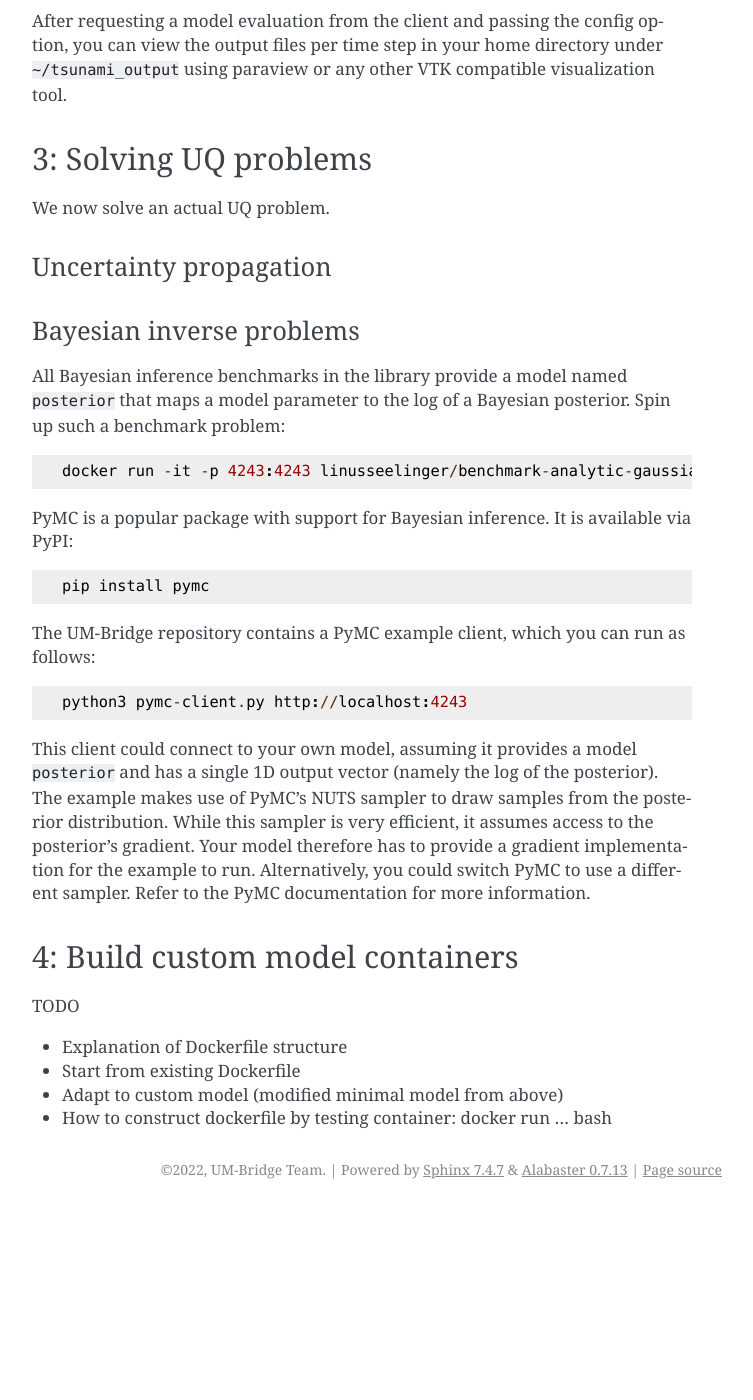
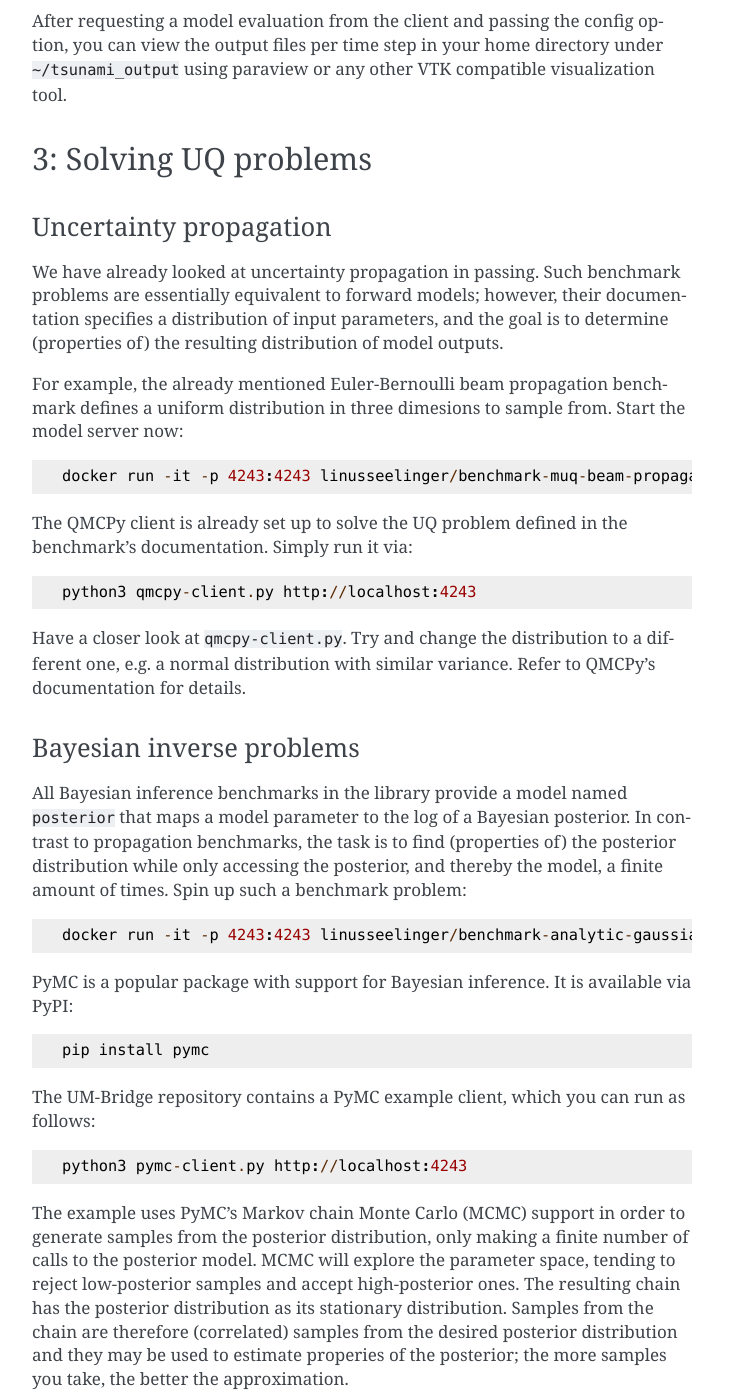
Before and after one commit to UM-Bridge/benchmarks, a Sphinx documentation site: the page built from docs/source/tutorial.rst, in a window 1280 px wide and 1400 px high, scrolled down 4039 px. Shown: the whole window, without its empty margins (388-1141 px from the left). Built offline with Sphinx 7.4.7, drawn with Linux system fonts in a browser that asks for light colours; pages that are not in the unit, such as notebooks, are missing from menus; before the commit the page ends 5248 px from its top, so only the background shows below that; some of the changed text lies outside the part shown.

Commit message:
More tutorial

```diff
--- a/docs/source/tutorial.rst
+++ b/docs/source/tutorial.rst
@@ -131,19 +131,27 @@ After requesting a model evaluation from the client and passing the config optio
 3: Solving UQ problems
 ========================
 
-We now solve an actual UQ problem.
-
 
 Uncertainty propagation
 ------------------------
 
+We have already looked at uncertainty propagation in passing. Such benchmark problems are essentially equivalent to forward models; however, their documentation specifies a distribution of input parameters, and the goal is to determine (properties of) the resulting distribution of model outputs.
 
+For example, the already mentioned Euler-Bernoulli beam propagation benchmark defines a uniform distribution in three dimesions to sample from. Start the model server now::
 
+    docker run -it -p 4243:4243 linusseelinger/benchmark-muq-beam-propagation:latest
+
+The QMCPy client is already set up to solve the UQ problem defined in the benchmark's documentation. Simply run it via::
+
+    python3 qmcpy-client.py http://localhost:4243
+
+Have a closer look at ``qmcpy-client.py``. Try and change the distribution to a different one, e.g. a normal distribution with similar variance. Refer to QMCPy's documentation for details.
 
 Bayesian inverse problems
 ------------------------
 
 All Bayesian inference benchmarks in the library provide a model named ``posterior`` that maps a model parameter to the log of a Bayesian posterior.
+In contrast to propagation benchmarks, the task is to find (properties of) the posterior distribution while only accessing the posterior, and thereby the model, a finite amount of times.
 Spin up such a benchmark problem::
 
     docker run -it -p 4243:4243 linusseelinger/benchmark-analytic-gaussian-mixture
@@ -156,10 +164,11 @@ The UM-Bridge repository contains a PyMC example client, which you can run as fo
 
     python3 pymc-client.py http://localhost:4243
 
-This client could connect to your own model, assuming it provides a model ``posterior`` and has a single 1D output vector (namely the log of the posterior).
-The example makes use of PyMC's NUTS sampler to draw samples from the posterior distribution. While this sampler is very efficient, it assumes
-access to the posterior's gradient. Your model therefore has to provide a gradient implementation for the example to run. Alternatively, you could
-switch PyMC to use a different sampler. Refer to the PyMC documentation for more information.
+The example uses PyMC's Markov chain Monte Carlo (MCMC) support in order to generate samples from the posterior distribution, only making a finite number of calls to the posterior model. MCMC will explore the parameter space, tending to reject low-posterior samples and accept high-posterior ones. The resulting chain has the posterior distribution as its stationary distribution. Samples from the chain are therefore (correlated) samples from the desired posterior distribution and they may be used to estimate properies of the posterior; the more samples you take, the better the approximation.
+
+This client could also connect to your own model, assuming it provides a model ``posterior`` and has a single 1D output vector (namely the log of the posterior).
+The example makes use of PyMC's NUTS sampler to draw samples from the posterior distribution, which is a particular MCMC variant. While this sampler is very efficient, it assumes access to the posterior's gradient. Your model therefore has to provide a gradient implementation for the example to run. Alternatively, you could
+switch PyMC to use a different sampler. Refer to PyMC's documentation for details.
 
 
 4: Build custom model containers
```
